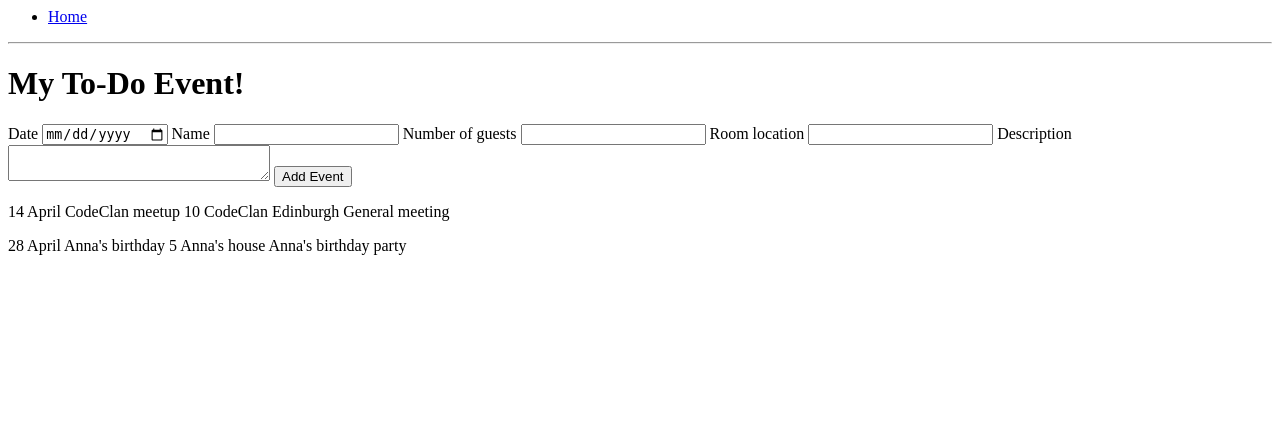
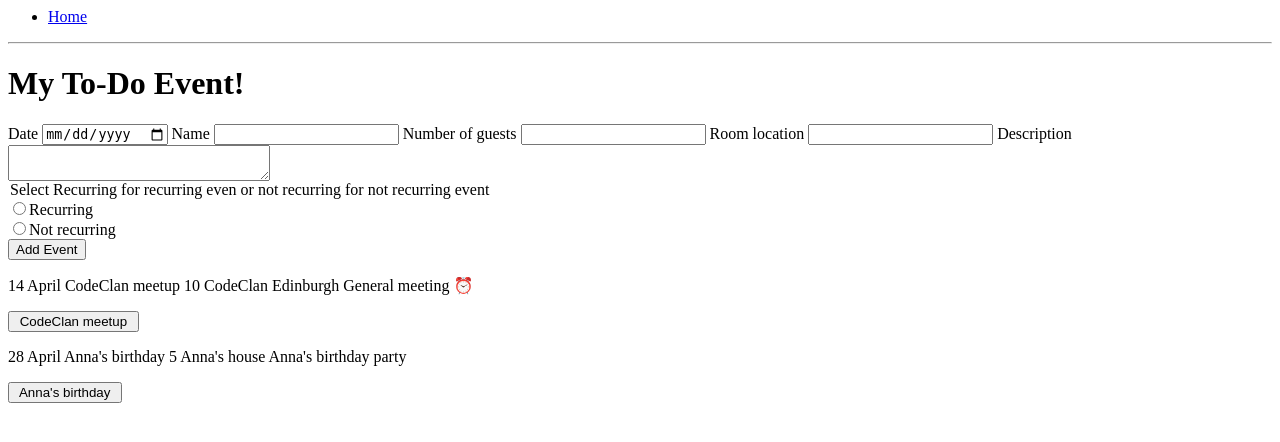
Before and after one commit to J-Rozas/Flask-Templates-Lab, a Flask app: page / in a window 1280 px wide. Shown: the top 442 px of the page. Run offline with Flask 2, Linux system fonts and the light colour scheme.

Commit message:
Advanced extensions almost completed

```diff
--- a/controllers/controller.py
+++ b/controllers/controller.py
@@ -2,7 +2,7 @@ from asyncio import events
 from flask import render_template, request
 from app import app
 from models.event import Event
-from models.todo_event import add_new_event, event_list
+from models.todo_event import add_new_event, delete_event, event_list
 
 @app.route('/')
 def home():
@@ -15,6 +15,12 @@ def add_event():
     event_number_of_guests = request.form["number"]
     event_room_location = request.form["room"]
     event_description = request.form["description"]
-    new_event = Event(event_date, event_name_of_event, event_number_of_guests, event_room_location, event_description)
+    event_recurring = request.form["recurring"]
+    new_event = Event(event_date, event_name_of_event, event_number_of_guests, event_room_location, event_description, event_recurring)
     add_new_event(new_event)
     return render_template ("index.html", title="Home", events=event_list)
+
+@app.route('/deleteevent', methods=['POST'])
+def remove_event():
+    event_to_remove = event_list.index()
+    delete_event(event_to_remove)
--- a/models/event.py
+++ b/models/event.py
@@ -1,7 +1,8 @@
 class Event():
-    def __init__(self, date, name_of_event, number_of_guests, room_location, description):
+    def __init__(self, date, name_of_event, number_of_guests, room_location, description, recurring):
         self.date = date
         self.name_of_event = name_of_event
         self.number_of_guests = number_of_guests
         self.room_location = room_location
         self.description = description
+        self.recurring = recurring
--- a/models/todo_event.py
+++ b/models/todo_event.py
@@ -1,10 +1,13 @@
 from models.event import Event
 
-event_1 = Event("14 April", "CodeClan meetup", 10, "CodeClan Edinburgh", "General meeting")
+event_1 = Event("14 April", "CodeClan meetup", 10, "CodeClan Edinburgh", "General meeting", "True")
 event_2 = Event("28 April", "Anna's birthday", 5, "Anna's house",
-"Anna's birthday party")
+"Anna's birthday party", "False")
 
 event_list = [event_1, event_2]
 
 def add_new_event(new_event):
     event_list.append(new_event)
+
+def delete_event(old_event):
+    event_list.remove(old_event)
--- a/templates/index.html
+++ b/templates/index.html
@@ -15,13 +15,26 @@
     <input type="text" name="room" id="room">
     <label for="description">Description</label>
     <textarea name="description" rows="2" cols="30"></textarea>
+    <legend>Select Recurring for recurring even or not recurring for not recurring event</legend>
+    <input type="radio" name="recurring" id="true" value="True" /><label for="track">Recurring</label><br />
+    <input type="radio" name="recurring" id="false" value="False"  /><label for="event">Not recurring</label><br/>
     <input type="submit" value="Add Event">
   </form>
 
+
+  <!-- Another form here -->
+  <!-- Form activates function to delete event -->
+  <!-- Function should be like event_list.delete(event) -->
 {% for event in events %}
 <div>
     <p>
         {{ event.date }} {{ event.name_of_event }} {{ event.number_of_guests }} {{ event.room_location }} {{ event.description }}
+        {% if event.recurring == "True" %}
+          <span>&#9200;</span>
+        {% endif %}
+        <form action="/deleteevent" method="post">
+          <input type="submit" value=" {{event.name_of_event}} ">
+        </form>
     </p>
 
 </div>
```
